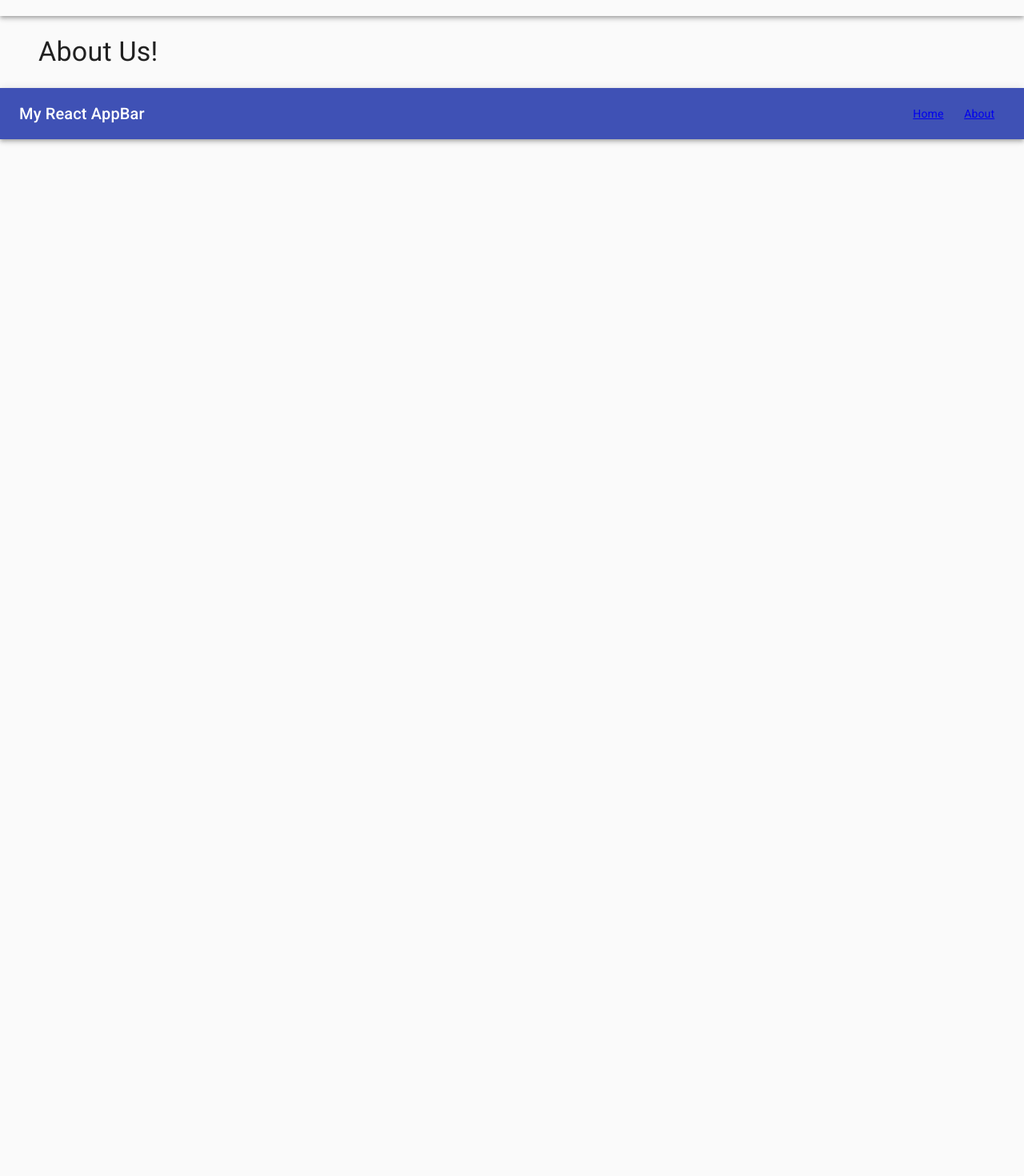
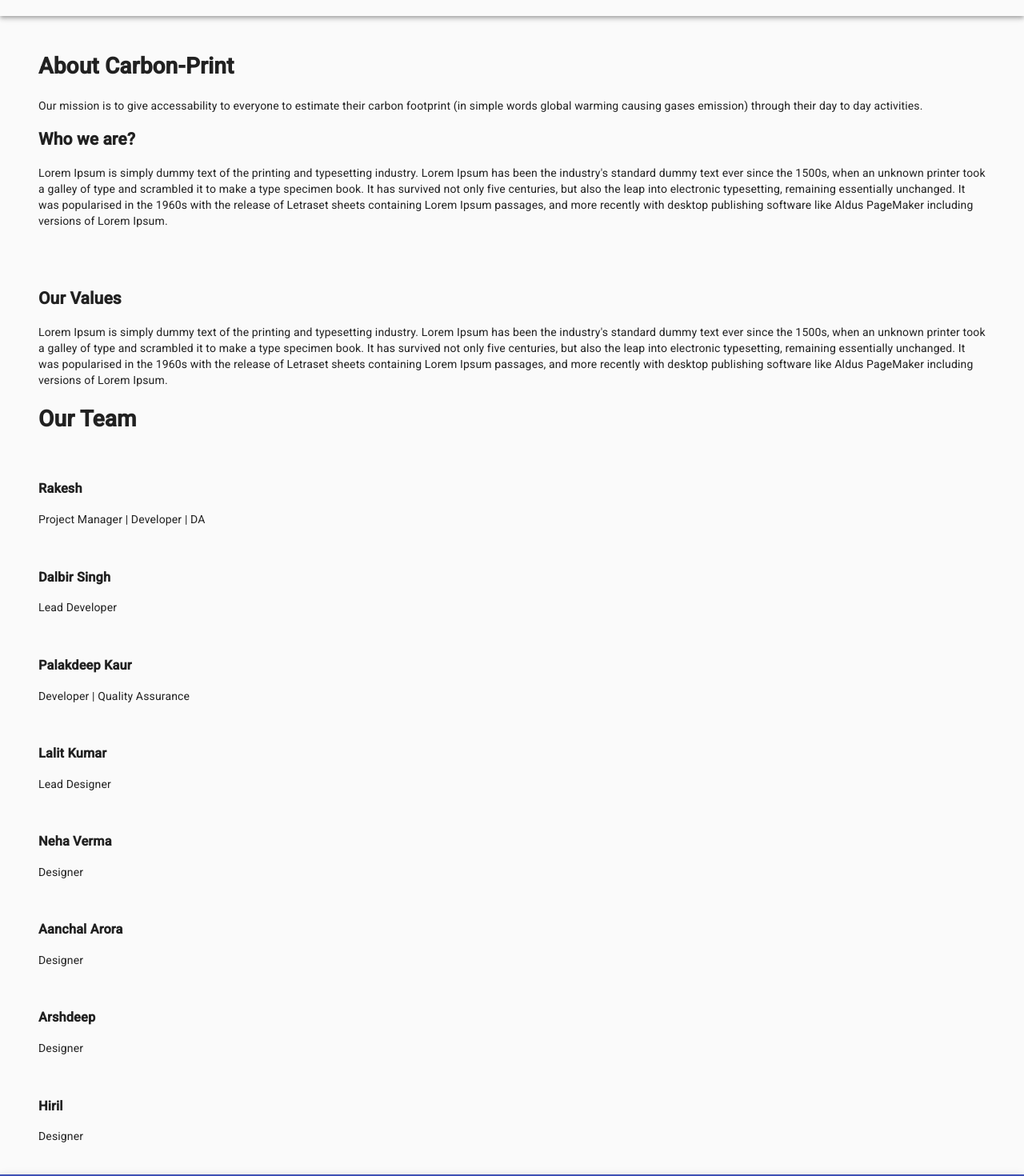
Before and after one commit to Rakesh2017/carbonprint, a React (Create React App) app: page /about in a window 1280 px wide. Shown: the part 80-1550 px from the top of the page at 80% size. Before the commit the page ends 800 px from the top, so only its background shows below. Built offline with nearby package versions, Linux system fonts and the light colour scheme.

Commit message:
created about page, dependencies.txt

```diff
--- a/src/pages/about.js
+++ b/src/pages/about.js
@@ -1,8 +1,117 @@
 import React from 'react';
-import {
-    Typography,
-} from '@material-ui/core';
 
-export default () => (
-    <Typography variant="h4">About Us!</Typography>
-);
+const About = () => {
+
+    return (
+        // main container
+        <div className="about-us-container">
+
+            {/* heading-container may serve as background */}
+            {/* heading-container starts */}
+            <div className="heading-container">
+                <h1>About Carbon-Print</h1>
+                <p>Our mission is to give accessability to everyone to estimate their carbon footprint (in simple words global warming causing gases emission) through their day to day activities.</p>
+            </div>
+
+            {/* who-we-are-container starts  */}
+            <div className="who-we-are-container">
+                {/* text container */}
+                <div>
+                    <h2>Who we are?</h2>
+                    <p>
+                        Lorem Ipsum is simply dummy text of the printing and typesetting industry. Lorem Ipsum has been the industry's standard dummy text ever since the 1500s, when an unknown printer took a galley of type and scrambled it to make a type specimen book. It has survived not only five centuries, but also the leap into electronic typesetting, remaining essentially unchanged. It was popularised in the 1960s with the release of Letraset sheets containing Lorem Ipsum passages, and more recently with desktop publishing software like Aldus PageMaker including versions of Lorem Ipsum.
+                    </p>
+                </div>
+                {/* image container */}
+                <div>
+                    {/* apply image here, then delete this comment */}
+                    <img />
+                </div>
+            </div>
+
+            {/* our-values-container starts  */}
+            <div className="our-values-container">
+                {/* image container */}
+                <div>
+                    {/* apply image here, then delete this comment */}
+                    <img />
+                </div>
+                {/* text container */}
+                <div>
+                    <h2>Our Values</h2>
+                    <p>
+                        Lorem Ipsum is simply dummy text of the printing and typesetting industry. Lorem Ipsum has been the industry's standard dummy text ever since the 1500s, when an unknown printer took a galley of type and scrambled it to make a type specimen book. It has survived not only five centuries, but also the leap into electronic typesetting, remaining essentially unchanged. It was popularised in the 1960s with the release of Letraset sheets containing Lorem Ipsum passages, and more recently with desktop publishing software like Aldus PageMaker including versions of Lorem Ipsum.
+                    </p>
+                </div>
+            </div>
+
+            {/* our-team-container starts  */}
+            <div className="our-team-container">
+                <h1>Our Team</h1>
+
+                {/* Rakesh */}
+                <div className="team-tile-container project-manager">
+                    <img />
+                    <h3 className="member-name">Rakesh</h3>
+                    <p className="member-designation">Project Manager | Developer | DA</p>
+                </div>
+
+                {/* dalbir */}
+                <div className="team-tile-container lead-developer">
+                    <img />
+                    <h3 className="member-name">Dalbir Singh</h3>
+                    <p className="member-designation">Lead Developer</p>
+                </div>
+
+                {/* Palak */}
+                <div className="team-tile-container developer quality-assurance">
+                    <img />
+                    <h3 className="member-name">Palakdeep Kaur</h3>
+                    <p className="member-designation">Developer | Quality Assurance</p>
+                </div>
+
+                {/* Lalit */}
+                <div className="team-tile-container lead-designer designer">
+                    <img />
+                    <h3 className="member-name">Lalit Kumar</h3>
+                    <p className="member-designation">Lead Designer</p>
+                </div>
+
+                {/* Neha */}
+                <div className="team-tile-container designer">
+                    <img />
+                    <h3 className="member-name">Neha Verma</h3>
+                    <p className="member-designation">Designer</p>
+                </div>
+
+                {/* Aanchal */}
+                <div className="team-tile-container designer">
+                    <img />
+                    <h3 className="member-name">Aanchal Arora</h3>
+                    <p className="member-designation">Designer</p>
+                </div>
+
+                {/* Arsh */}
+                <div className="team-tile-container designer">
+                    <img />
+                    <h3 className="member-name">Arshdeep</h3>
+                    <p className="member-designation">Designer</p>
+                </div>
+
+                {/* Hiril */}
+                <div className="team-tile-container designer">
+                    <img />
+                    <h3 className="member-name">Hiril</h3>
+                    <p className="member-designation">Designer</p>
+                </div>
+
+            </div>
+
+
+        </div>
+        // main container ends
+    )
+
+}
+
+export default About;
```
